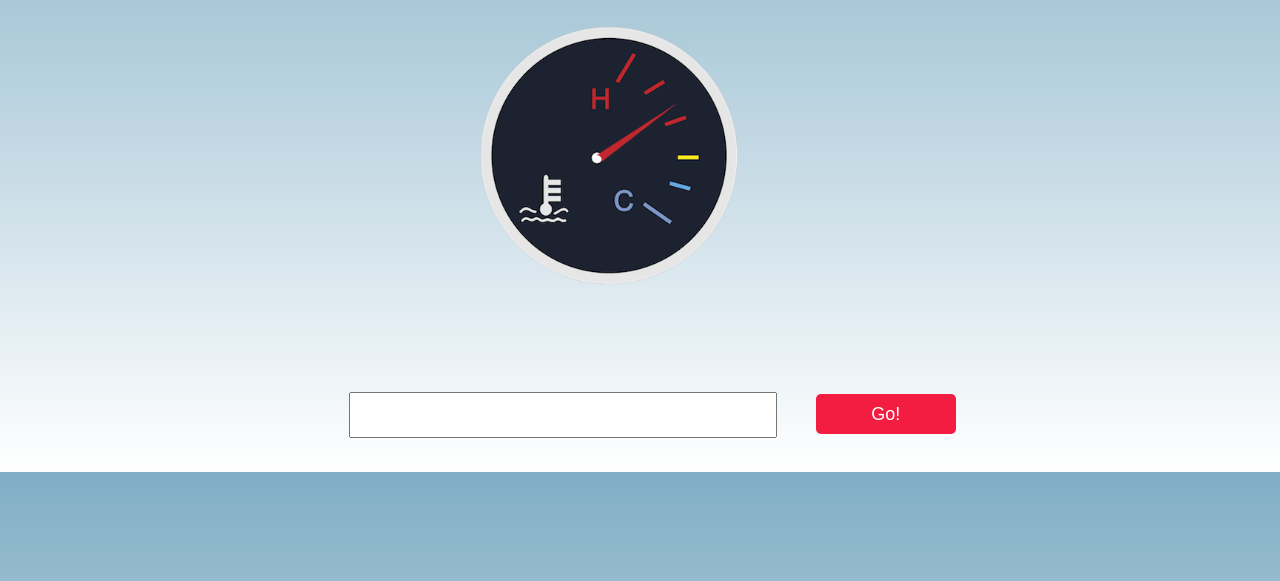
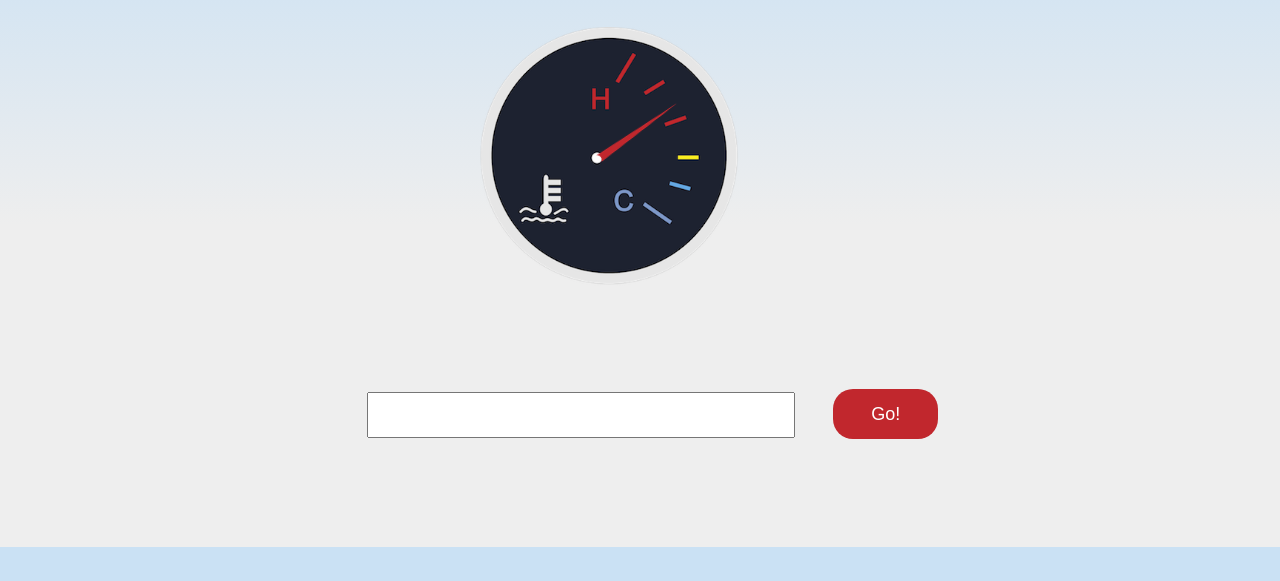
Before and after one commit to case-dubs/hotorcold, a plain HTML site: page index.html in a window 1280 px wide. Shown: the part 219-800 px from the top of the page. Drawn offline with Linux system fonts and the light colour scheme.

Commit message:
background gradient change

```diff
--- a/main.css
+++ b/main.css
@@ -2,22 +2,23 @@ body {
 	font-family: arial;
 	font-size: 13px;
 	color: #1C2130;
-	/* IE10 Consumer Preview */
-	background-image: -ms-linear-gradient(bottom, #FFFFFF 0%, #025D8C 200%);
-	/* Mozilla Firefox */
-	background-image: -moz-linear-gradient(bottom, #FFFFFF 0%, #025D8C 200%);
-	/* Opera */
-	background-image: -o-linear-gradient(bottom, #FFFFFF 0%, #025D8C 200%);
-	/* Webkit (Safari/Chrome 10) */
-	background-image: -webkit-gradient(linear, left bottom, left top, color-stop(0, #FFFFFF), color-stop(2, #025D8C));
-	/* Webkit (Chrome 11+) */
-	background-image: -webkit-linear-gradient(bottom, #FFFFFF 0%, #025D8C 200%);
-	/* W3C Markup, IE10 Release Preview */
-	background-image: linear-gradient(to top, #FFFFFF 0%, #025D8C 200%);
+	background-image: linear-gradient(top, rgb(202,225,244) 15%, rgb(238,238,238) 58%);
+	background-image: -o-linear-gradient(top, rgb(202,225,244) 15%, rgb(238,238,238) 58%);
+	background-image: -moz-linear-gradient(top, rgb(202,225,244) 15%, rgb(238,238,238) 58%);
+	background-image: -webkit-linear-gradient(top, rgb(202,225,244) 15%, rgb(238,238,238) 58%);
+	background-image: -ms-linear-gradient(top, rgb(202,225,244) 15%, rgb(238,238,238) 58%);
+
+	background-image: -webkit-gradient(
+	linear,
+	left top,
+	left bottom,
+	color-stop(0.15, rgb(202,225,244)),
+	color-stop(0.58, rgb(238,238,238))
+	);
 }
 
 #main-body {
-	height: 675px;
+	height: 750px;
 	width: 60%;
 	border-top: 0px;
 	text-align: center;
@@ -155,12 +156,12 @@ opacity: 1;
 }
 
 #Button1 {
-	height: 40px;
-	width: 20%;
+	height: 50px;
+	width: 15%;
 	margin-left: 10px;
-	border-radius: 5px;
+	border-radius: 20px;
 	border: none;
-	background-color: #F21D41;
+	background-color: #c1272d; /*#F21D41;*/
 	display: inline-block;
 	color: white;
 	font-size: 18px;
```
